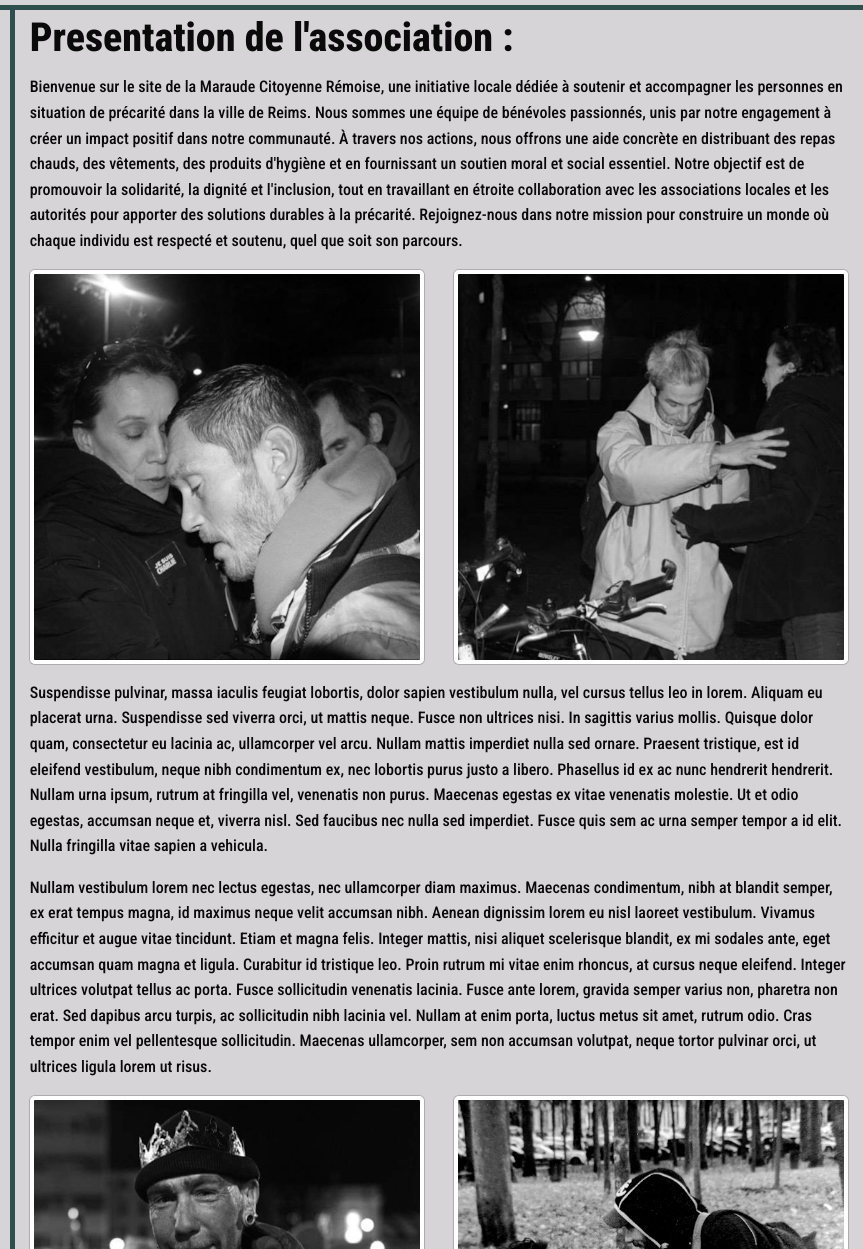
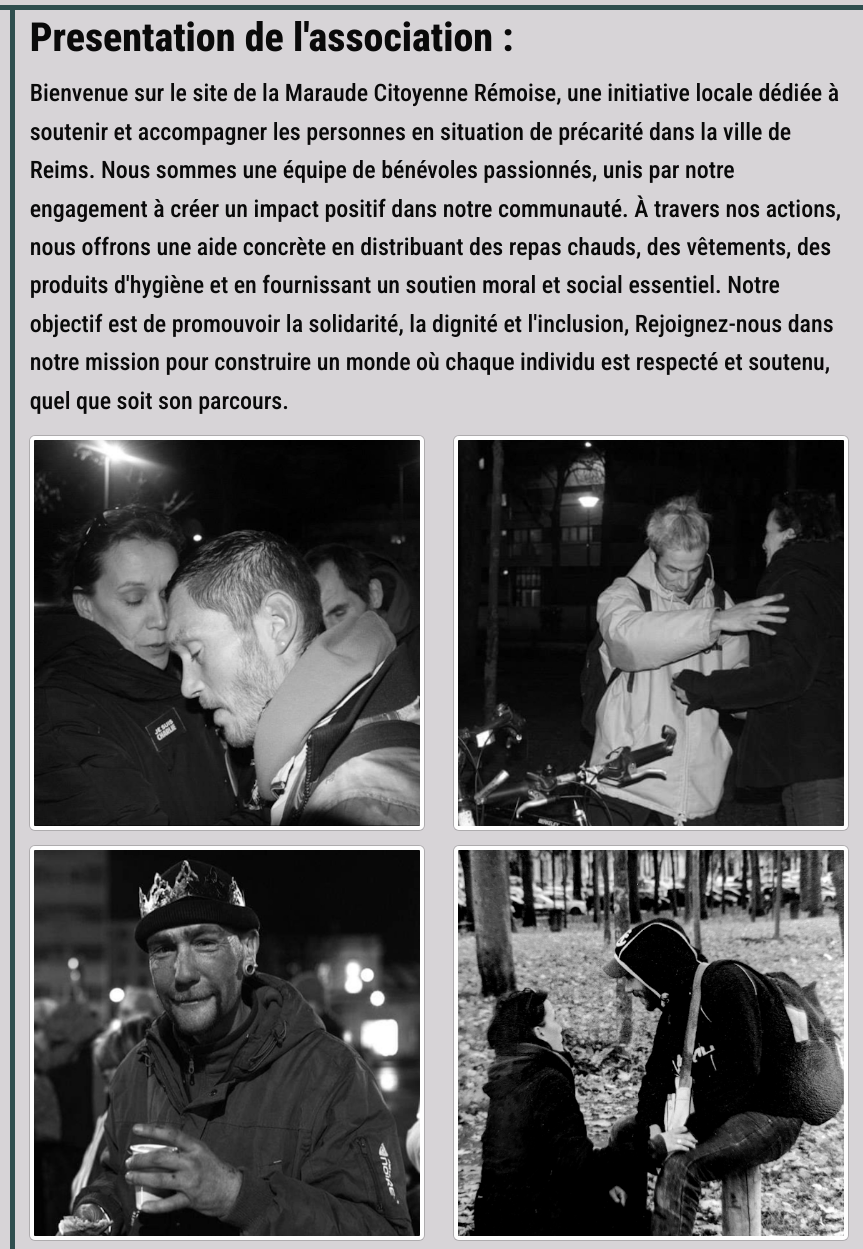
Before and after one commit to manuelonthemic/Site-maraude-remoise, a plain HTML site: page index.html in a window 1280 px wide. Shown: the part 411-1660 px from the top of the page, 417-1280 px from the left. Drawn offline with Linux system fonts and the light colour scheme.

Commit message:
fixed text

```diff
--- a/index.html
+++ b/index.html
@@ -99,10 +99,8 @@
                 actions, nous offrons une aide concrète en distribuant des repas
                 chauds, des vêtements, des produits d'hygiène et en fournissant
                 un soutien moral et social essentiel. Notre objectif est de
-                promouvoir la solidarité, la dignité et l'inclusion, tout en
-                travaillant en étroite collaboration avec les associations
-                locales et les autorités pour apporter des solutions durables à
-                la précarité. Rejoignez-nous dans notre mission pour construire
+                promouvoir la solidarité, la dignité et l'inclusion,
+                Rejoignez-nous dans notre mission pour construire
                 un monde où chaque individu est respecté et soutenu, quel que
                 soit son parcours.</p>
 
@@ -115,46 +113,7 @@
                 </div>
               </div>
 
-              <p>Suspendisse pulvinar, massa iaculis feugiat lobortis, dolor
-                sapien vestibulum nulla, vel cursus tellus leo
-                in lorem. Aliquam eu placerat urna. Suspendisse sed viverra
-                orci,
-                ut mattis neque. Fusce non ultrices nisi.
-                In sagittis varius mollis. Quisque dolor quam, consectetur eu
-                lacinia ac, ullamcorper vel arcu. Nullam
-                mattis imperdiet nulla sed ornare. Praesent tristique, est id
-                eleifend vestibulum, neque nibh condimentum
-                ex, nec lobortis purus justo a libero. Phasellus id ex ac nunc
-                hendrerit hendrerit. Nullam urna ipsum,
-                rutrum at fringilla vel, venenatis non purus. Maecenas egestas
-                ex
-                vitae venenatis molestie. Ut et odio
-                egestas, accumsan neque et, viverra nisl. Sed faucibus nec nulla
-                sed imperdiet. Fusce quis sem ac urna
-                semper tempor a id elit. Nulla fringilla vitae sapien a
-                vehicula.</p>
-              <p>Nullam vestibulum lorem nec lectus egestas, nec ullamcorper
-                diam
-                maximus. Maecenas condimentum, nibh at
-                blandit semper, ex erat tempus magna, id maximus neque velit
-                accumsan nibh. Aenean dignissim lorem eu nisl
-                laoreet vestibulum. Vivamus efficitur et augue vitae tincidunt.
-                Etiam et magna felis. Integer mattis, nisi
-                aliquet scelerisque blandit, ex mi sodales ante, eget accumsan
-                quam magna et ligula. Curabitur id tristique
-                leo. Proin rutrum mi vitae enim rhoncus, at cursus neque
-                eleifend.
-                Integer ultrices volutpat tellus ac
-                porta. Fusce sollicitudin venenatis lacinia. Fusce ante lorem,
-                gravida semper varius non, pharetra non erat.
-                Sed dapibus arcu turpis, ac sollicitudin nibh lacinia vel.
-                Nullam
-                at enim porta, luctus metus sit amet,
-                rutrum odio. Cras tempor enim vel pellentesque sollicitudin.
-                Maecenas ullamcorper, sem non accumsan
-                volutpat, neque tortor pulvinar orci, ut ultrices ligula lorem
-                ut
-                risus.</p>
+
                 <div class="grid-x grid-margin-x text-center" >
                   <div class="cell auto">
                     <img class="thumbnail" src="assets/thumb3.png">
--- a/scss/app.scss
+++ b/scss/app.scss
@@ -75,3 +75,7 @@
 .box{
     border:1% ridge black;
 }
+
+p{
+  font-size: 1.5rem;
+}
```
Also changed, not shown: css/app.css, 1 other file.
